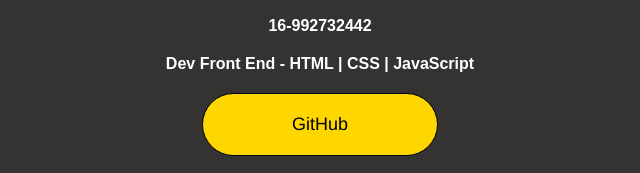
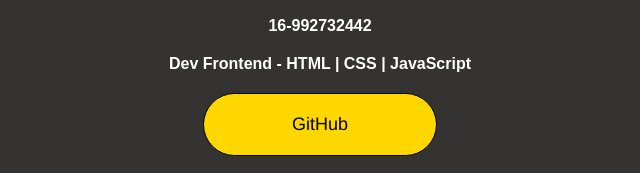
Before and after one commit to ricardomarinids/Profile-Link, a plain HTML site: page index.html in a window 1280 px wide. Shown: the part 444-617 px from the top of the page, 320-960 px from the left. Drawn offline with Linux system fonts and the light colour scheme.

Commit message:
Update index.html

```diff
--- a/index.html
+++ b/index.html
@@ -18,7 +18,7 @@
             <div class="informacoes">
                 <h2>Ricardo Marini</h2>
                 <p><strong>16-992732442</strong></p>
-                <p> <strong>Dev Front End - HTML | CSS | JavaScript</strong>
+                <p> <strong>Dev Frontend - HTML | CSS | JavaScript</strong>
                 </p>
 
                 <a class="button" href="https://github.com/ricardomarinids" target="_blank">GitHub</a>
```
